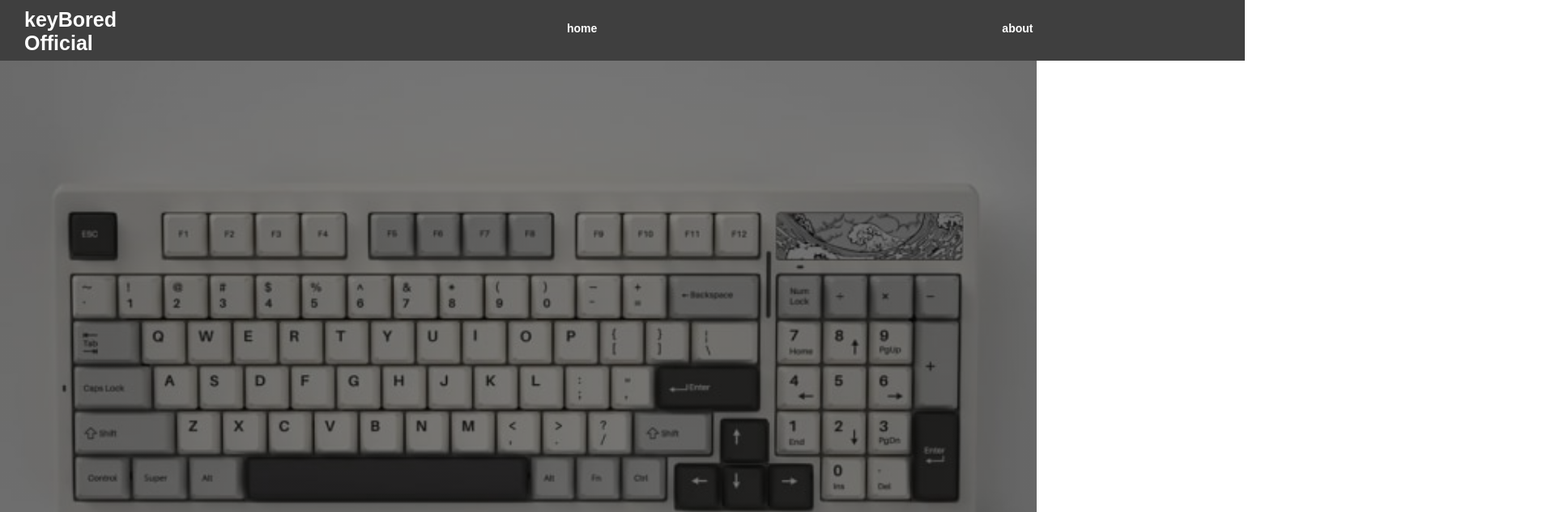
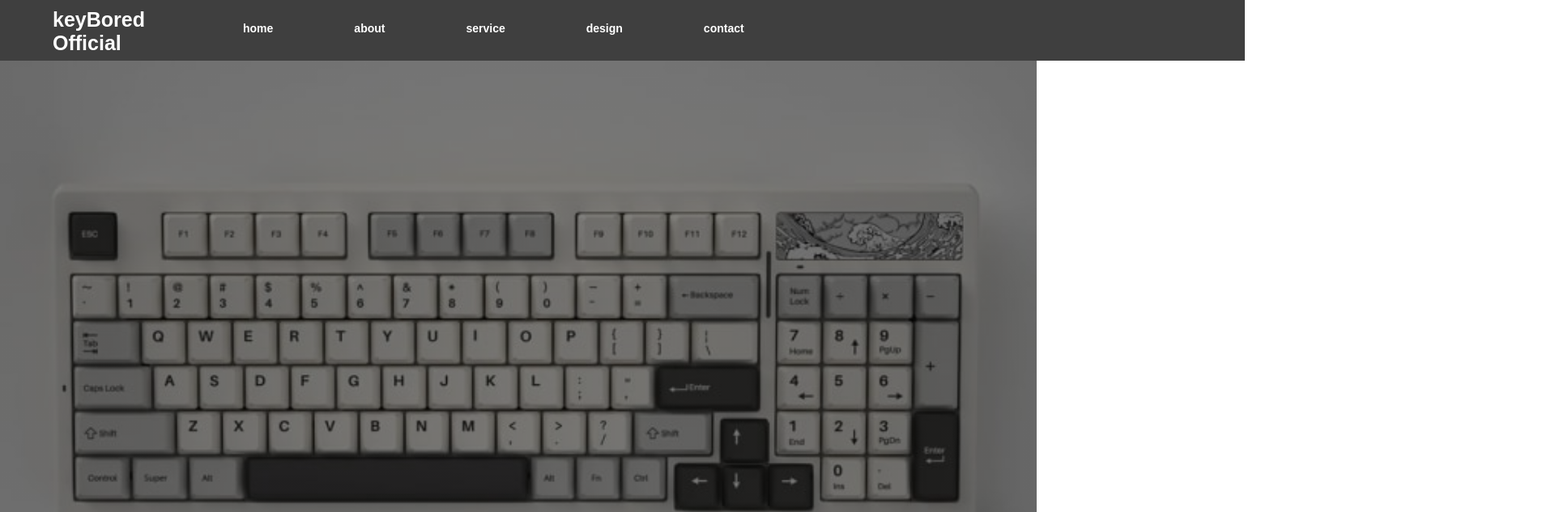
Before and after one commit to keyBoredofficial/keyBoredofficial.github.io, a plain HTML site: page index.html in a window 1280 px wide. Shown: the top 633 px of the page at 81% size, 1920 px wide, since content can reach past the window. Drawn offline with Linux system fonts and the light colour scheme.

Commit message:
fixed test

```diff
--- a/index.html
+++ b/index.html
@@ -13,11 +13,11 @@
 
                 <div class="menu">
                     <ul>
-                        <li><a href="#">home</a></li>
-                        <li><a href="#">about</a></li>
-                        <li><a href="#">service</a></li>
-                        <li><a href="#">design</a></li>
-                        <li><a href="#">contact</a></li>
+                        <li><a href="home">home</a></li>
+                        <li><a href="about">about</a></li>
+                        <li><a href="service">service</a></li>
+                        <li><a href="design">design</a></li>
+                        <li><a href="contact">contact</a></li>
                     </ul>
                 </div>
 
--- a/style.css
+++ b/style.css
@@ -29,7 +29,7 @@
     color: rgb(255,255,255);
     font-size: 25px;
     font-family: Arial;
-    padding-left: 30px;
+    padding-left: 65px;
     float: left;
     padding-top: 10px;
 }
@@ -49,7 +49,7 @@ ul{
 
 ul li{
     list-style: none;
-    margin-left: 500px;
+    margin-left: 100px;
     margin-top: 27px;
     font-size: 14px;
 }
```
